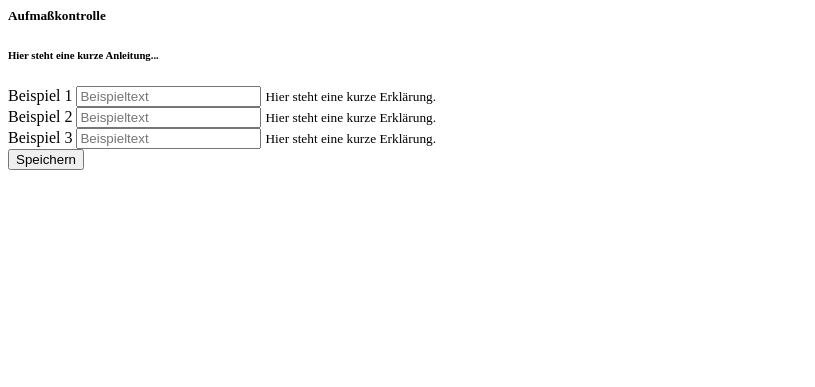
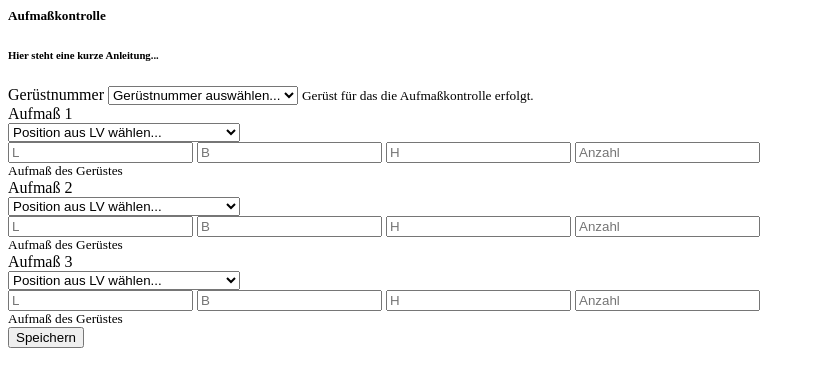
Before and after one commit to ReiffSoftwareServices/Kiel, a PHP site: page /pages/aufmass.php in a window 1280 px wide. Shown: the top 387 px of the page, without its empty margins (0-815 px from the left). Run offline with PHP 8.4, Linux system fonts and the light colour scheme.

Commit message:
changed interface until aufmasskontrolle

```diff
--- a/deployapp/templates/interface/pages/aufmass.php
+++ b/deployapp/templates/interface/pages/aufmass.php
@@ -6,20 +6,50 @@
 		<p class="card-text">
 			<form>
 			  <div class="form-group">
-				<label for="exampleInputEmail1">Beispiel 1</label>
-				<input type="email" class="form-control" id="exampleInputEmail1" aria-describedby="emailHelp" placeholder="Beispieltext">
-				<small id="emailHelp" class="form-text text-muted">Hier steht eine kurze Erkl&auml;rung.</small>
+				<label for="exampleInputEmail1">Gerüstnummer</label>
+				<select class="form-control" id="exampleFormControlSelect1" placeholder="Firma Name"><option>Gerüstnummer auswählen...</option><option>1</option><option>2</option><option>3</option><option>4</option></select>
+				<small id="emailHelp" class="form-text text-muted">Gerüst für das die Aufmaßkontrolle erfolgt.</small>
 			  </div>
 			  <div class="form-group">
-				<label for="exampleInputEmail1">Beispiel 2</label>
-				<input type="email" class="form-control" id="exampleInputEmail1" aria-describedby="emailHelp" placeholder="Beispieltext">
-				<small id="emailHelp" class="form-text text-muted">Hier steht eine kurze Erkl&auml;rung.</small>
+				<label for="exampleInputEmail1">Aufmaß 1</label>
+				<div class="input-group">
+				<select class="form-control" id="exampleFormControlSelect1" placeholder="Firma Name"><option>Position aus LV wählen...</option><option>m³ Raumgerüst 2 kN/m²   LK 3</option><option>m³ Raumgerüst 2 kN/m²  LK 3 Miete</option><option>m³ Raumgerüst 3 kN/m²   LK 4</option><option>...</option></select>
+				</div>
+				<div class="input-group">
+					<input type="text" class="form-control" placeholder="L">
+					<input type="text" class="form-control" placeholder="B">
+					<input type="text" class="form-control" placeholder="H">
+					<input type="text" class="form-control" placeholder="Anzahl">
+				</div>
+				<small id="emailHelp" class="form-text text-muted">Aufmaß des Gerüstes</small>
 			  </div>
 			  <div class="form-group">
-				<label for="exampleInputEmail1">Beispiel 3</label>
-				<input type="email" class="form-control" id="exampleInputEmail1" aria-describedby="emailHelp" placeholder="Beispieltext">
-				<small id="emailHelp" class="form-text text-muted">Hier steht eine kurze Erkl&auml;rung.</small>
+				<label for="exampleInputEmail1">Aufmaß 2</label>
+				<div class="input-group">
+				<select class="form-control" id="exampleFormControlSelect1" placeholder="Firma Name"><option>Position aus LV wählen...</option><option>m³ Raumgerüst 2 kN/m²   LK 3</option><option>m³ Raumgerüst 2 kN/m²  LK 3 Miete</option><option>m³ Raumgerüst 3 kN/m²   LK 4</option><option>...</option></select>
+				</div>
+				<div class="input-group">
+					<input type="text" class="form-control" placeholder="L">
+					<input type="text" class="form-control" placeholder="B">
+					<input type="text" class="form-control" placeholder="H">
+					<input type="text" class="form-control" placeholder="Anzahl">
+				</div>
+				<small id="emailHelp" class="form-text text-muted">Aufmaß des Gerüstes</small>
 			  </div>
+			  <div class="form-group">
+				<label for="exampleInputEmail1">Aufmaß 3</label>
+				<div class="input-group">
+				<select class="form-control" id="exampleFormControlSelect1" placeholder="Firma Name"><option>Position aus LV wählen...</option><option>m³ Raumgerüst 2 kN/m²   LK 3</option><option>m³ Raumgerüst 2 kN/m²  LK 3 Miete</option><option>m³ Raumgerüst 3 kN/m²   LK 4</option><option>...</option></select>
+				</div>
+				<div class="input-group">
+					<input type="text" class="form-control" placeholder="L">
+					<input type="text" class="form-control" placeholder="B">
+					<input type="text" class="form-control" placeholder="H">
+					<input type="text" class="form-control" placeholder="Anzahl">
+				</div>
+				<small id="emailHelp" class="form-text text-muted">Aufmaß des Gerüstes</small>
+			  </div>
+
 			  <button type="submit" class="btn btn-secondary">Speichern</button>
 			</form>
 		</p>
```
Also changed, not shown: deployapp/templates/interface/index.php (+6 -3 lines), deployapp/templates/interface/pages/abmelden.php (+6 -1 lines), deployapp/templates/interface/pages/anmelden.php (+6 -1 lines), deployapp/templates/interface/pages/erweiterung.php (+24 -31 lines), deployapp/templates/interface/pages/umbau.php (+21 -31 lines), deployapp/templates/interface/pages/archiv/abmelden - Kopie.php (renamed from deployapp/templates/interface/pages/abmelden - Kopie.php).
